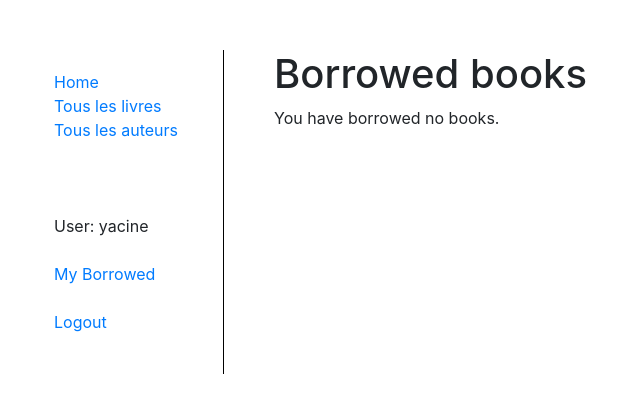
After one commit to YacineSteeve/learning_django, a Django app: page /catalog/mybooks/ in a window 1280 px wide. The commit adds this page. Shown: the top 413 px of the page, without its empty margins (46-686 px from the left). Run offline with Django 4.2, Linux system fonts and the light colour scheme; a user stored in the database is signed in; data comes from the database, SQL or seed files in the repository; both versions use the stored data as it was after the commit; some libraries are stand-ins or nearby versions.

Commit message:
feat: Add permissions and users can now see the books they have borrowed.

```diff
--- a/locallibrary/catalog/admin.py
+++ b/locallibrary/catalog/admin.py
@@ -14,7 +14,7 @@ admin.site.register(Language)
 class BookInstanceInline(admin.TabularInline):
     model = BookInstance
     extra = 0
-    fields = ('id', 'status', 'due_back')
+    fields = ('id', 'status', 'due_back', 'borrower')
 
 
 class BookInline(admin.TabularInline):
@@ -47,7 +47,7 @@ class AuthorAdmin(admin.ModelAdmin):
 
 @admin.register(BookInstance)
 class BookInstanceAdmin(admin.ModelAdmin):
-    list_display = ('book', 'status', 'due_back', 'id')
+    list_display = ('book', 'status', 'borrower', 'due_back', 'id')
 
     list_filter = ('due_back', 'status')
 
@@ -56,6 +56,6 @@ class BookInstanceAdmin(admin.ModelAdmin):
             'fields': ('book', 'imprint', 'id')
         }),
         ('Availability', {
-            'fields': ('status', 'due_back')
+            'fields': ('status', 'due_back', 'borrower')
         }),
     )
--- a/locallibrary/catalog/templates/base_generic.html
+++ b/locallibrary/catalog/templates/base_generic.html
@@ -23,15 +23,20 @@
                     <li><a href="{% url 'index' %}">Home</a></li>
                     <li><a href="{% url 'books' %}">Tous les livres</a></li>
                     <li><a href="{% url 'authors' %}">Tous les auteurs</a></li>
-                </ul>
+                    <br/><br/><br/>
                     {% if user.is_authenticated %}
                         <li>User: {{ user.get_username }}</li>
+                        <br/>
+                        <li><a href="{% url 'my-borrowed' %}">My Borrowed</a></li>
+                        <br/>
                         <li><a href="{% url 'logout' %}?next={{ request.path }}">Logout</a></li>
+                        <br/>
                         {% block visits %}
                         {% endblock %}
                     {% else %}
                         <li><a href="{% url 'login' %}?next={{ request.path }}">Login</a></li>
                     {% endif %}
+                </ul>
             </div>
             <div class="col-sm-10">
                 {% block content %}
--- /dev/null
+++ b/locallibrary/catalog/templates/catalog/bookinstance_list_borrowed_user.html
@@ -0,0 +1,18 @@
+{% extends "base_generic.html" %}
+
+{% block content %}
+    <h1>Borrowed books</h1>
+
+    {% if bookinstance_list %}
+        <ul>
+            {% for bookinst in bookinstance_list %}
+                <li class="{% if bookinst.is_overdue %}text-danger{% endif %}">
+                    <a href="{% url 'book-detail' bookinst.book.pk %}">{{ bookinst.book.title }}</a>
+                    ({{ bookinst.due_back }})
+                </li>
+            {% endfor %}
+        </ul>
+    {% else %}
+        <p>You have borrowed no books.</p>
+    {% endif %}
+{% endblock %}
--- a/locallibrary/catalog/urls.py
+++ b/locallibrary/catalog/urls.py
@@ -6,5 +6,6 @@ urlpatterns = [
     path('books/', views.BookListView.as_view(), name='books'),
     path('book/<int:pk>', views.BookDetailView.as_view(), name='book-detail'),
     path('authors/', views.AuthorListView.as_view(), name='authors'),
-    path('author/<int:pk>', views.AuthorDetailView.as_view(), name='author-detail')
+    path('author/<int:pk>', views.AuthorDetailView.as_view(), name='author-detail'),
+    path('mybooks/', views.LoanedBooksByUserListView.as_view(), name='my-borrowed'),
 ]
--- a/locallibrary/catalog/views.py
+++ b/locallibrary/catalog/views.py
@@ -53,3 +53,11 @@ class AuthorListView(generic.ListView):
 
 class AuthorDetailView(LoginRequiredMixin, generic.DetailView):
     model = Author
+
+
+class LoanedBooksByUserListView(LoginRequiredMixin, generic.ListView):
+    model = BookInstance
+    template_name = 'catalog/bookinstance_list_borrowed_user.html'
+
+    def get_queryset(self):
+        return BookInstance.objects.filter(status__exact='o').filter(borrower=self.request.user).order_by('due_back')
```
Also changed, not shown: locallibrary/catalog/models.py (+13 -3 lines), locallibrary/catalog/migrations/0011_bookinstance_borrower.py (added), locallibrary/catalog/migrations/0012_alter_bookinstance_options.py (added), locallibrary/db.sqlite3. Lines whose indentation alone changed are shown as unchanged.
